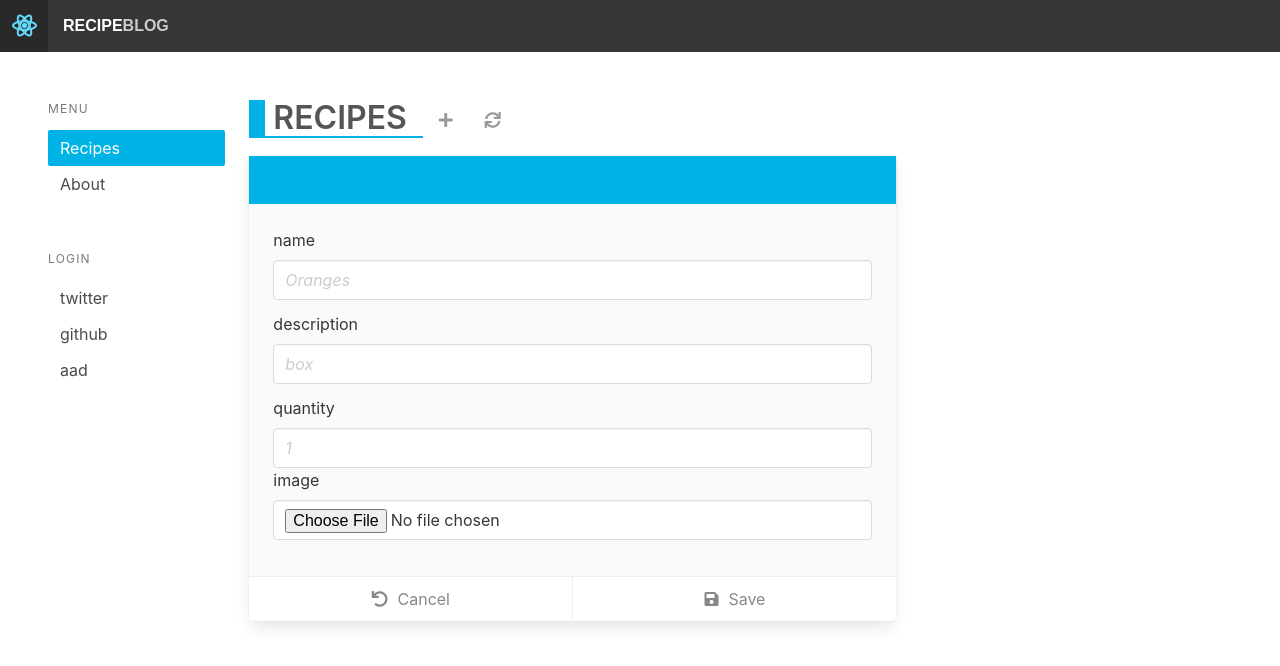
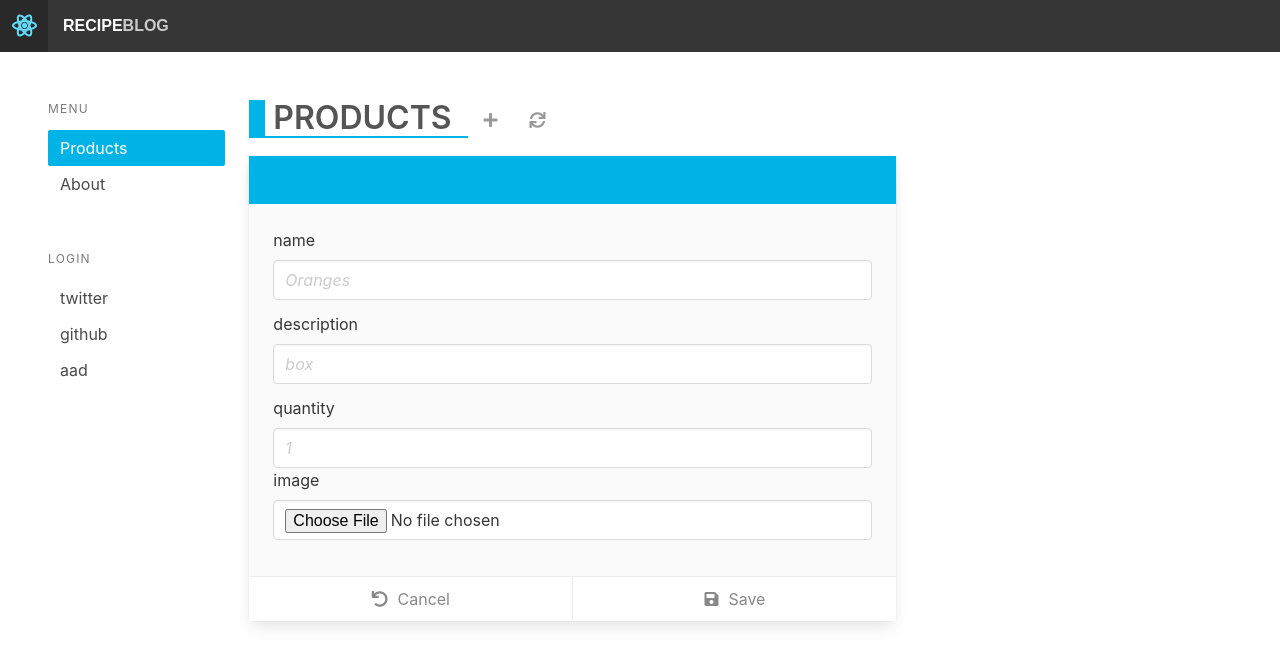
Before and after one commit to sjy1997/mbapp, a React (Create React App) app in the folder react-app/: page /products/1 in a window 1280 px wide. Shown: the top 666 px of the page. Built offline with nearby package versions, Linux system fonts and the light colour scheme; no server answers.

Commit message:
styling update

```diff
--- a/react-app/src/components/NavBar.js
+++ b/react-app/src/components/NavBar.js
@@ -30,7 +30,7 @@ const NavBar = (props) => {
         <p className="menu-label">Menu</p>
         <ul className="menu-list">
           <NavLink to="/products" activeClassName="active-link">
-            Recipes
+            Products
           </NavLink>
           <NavLink to="/about" activeClassName="active-link">
             About
--- a/react-app/src/products/ProductList.js
+++ b/react-app/src/products/ProductList.js
@@ -30,7 +30,7 @@ function ProductList({
     <div>
       {errorMessage && <div>{errorMessage}</div>}
       {(!products || !products.length) && !errorMessage && (
-        <div>No recipes to show currently...</div>
+        <div>No products to show currently...</div>
       )}
       <ul className="list">
         {products.map((product, index) => (
--- a/react-app/src/products/Products.js
+++ b/react-app/src/products/Products.js
@@ -76,7 +76,7 @@ function Products({ history }) {
   return (
     <div className="content-container">
       <ListHeader
-        title="Recipes"
+        title="Products"
         handleAdd={addNewProduct}
         handleRefresh={handleRefresh}
         routePath="/products"
```
